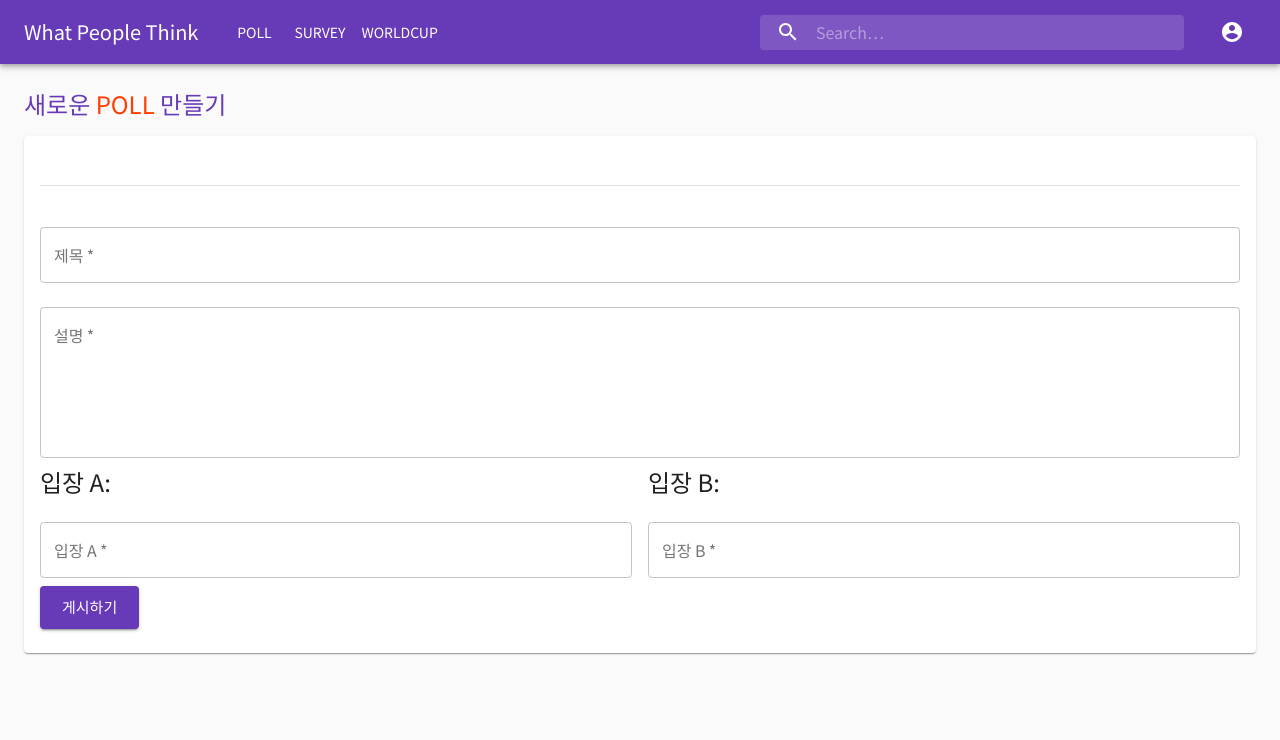
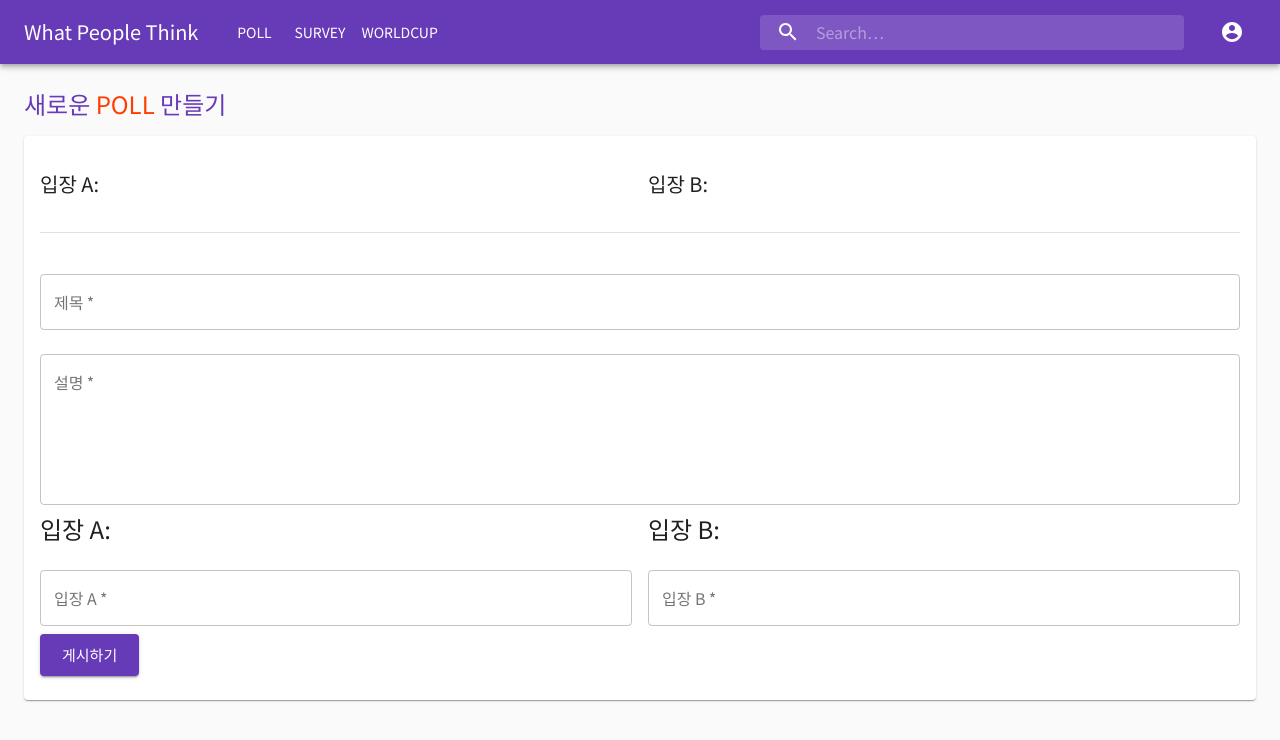
Before and after one commit to JungHanter/WhatPeopleThink, a React app: page /poll/item in a window 1280 px wide. Shown: the top 740 px of the page. Built offline with nearby package versions, Linux system fonts and the light colour scheme.

Commit message:
Detail Page Stance Layout

```diff
--- a/src/components/PollItemDetail.js
+++ b/src/components/PollItemDetail.js
@@ -44,6 +44,20 @@ const PollItemDetail = ({editable}) => {
           <Typography component="p">
             {pollInfo.desc}
           </Typography>
+
+          <Grid container spacing={2}>
+            <Grid item xs={12} sm={6}>
+              <Typography variant="h6" component="h5" gutterBottom>
+                입장 A: {pollInfo.stanceLeft}
+              </Typography>
+            </Grid>
+            <Grid item xs={12} sm={6}>
+              <Typography variant="h6" component="h5" gutterBottom>
+                입장 B: {pollInfo.stanceRight}
+              </Typography>
+            </Grid>
+          </Grid>
+
         </React.Fragment>
       <Divider className={styles.testDivider} />
       {/*) : (*/}
--- a/src/components/PollItemDetailStyles.js
+++ b/src/components/PollItemDetailStyles.js
@@ -16,6 +16,10 @@ const useStyles = makeStyles(theme => ({
   button: {
     // marginLeft: theme.spacing(1),
     // marginRight: theme.spacing(1),
+
+    [theme.breakpoints.down('xs')]: {
+      width: '100%',
+    },
   },
 }));
 
```
